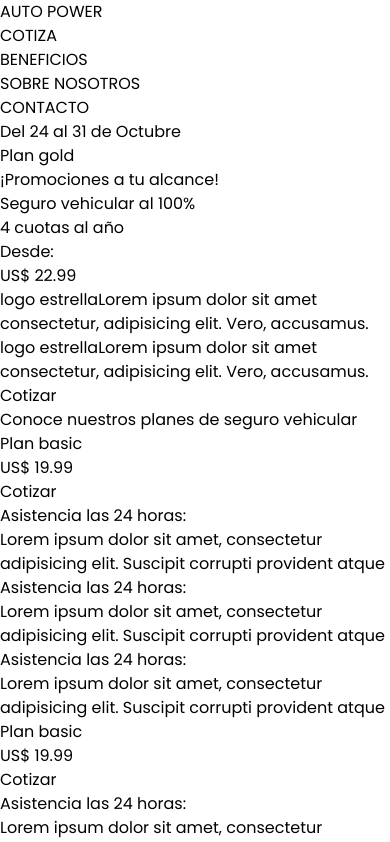
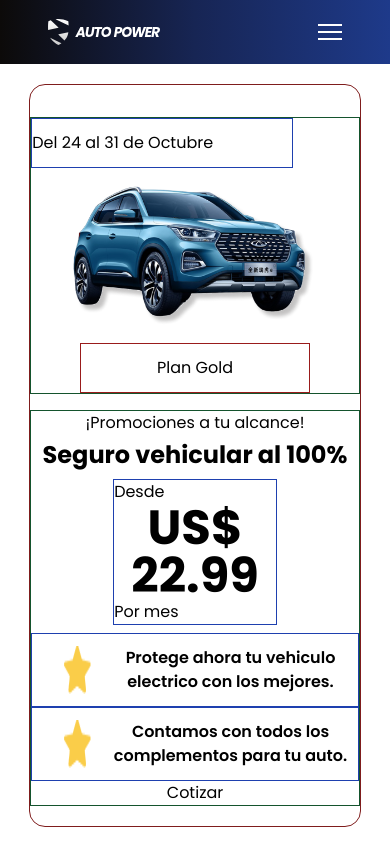
Before and after one commit to Camrubiano10/Proyecto-Autopower, a plain HTML site: page index.html in a window 390 px wide. Shown: the top 842 px of the page. Drawn offline with nearby package versions, Linux system fonts and the light colour scheme; files that its build step writes are made by us from their sources.

Commit message:
avance responsive

```diff
--- a/index.html
+++ b/index.html
@@ -20,31 +20,75 @@
 <body>
 
   <main>
-    <nav>
-      <div>
-        <!-- <img src="" alt=""> Imagen logo  -->
-      <h1>AUTO POWER</h1>
+    <nav class="fixed top-0 left-0 right-0 flex justify-between items-center px-12 py-4 bg-gradient-to-r from-stone-950 via-blue-950  to-blue-900  h-16  ">
+
+      <div class="w-28 ">
+        <img class="  " src="./assets/logo/Logo-blanco.svg" alt="" />
+
       </div>
 
-      <div>
-        <ul>
+      <div class="">
+        <img class="Visibility md:hidden lg:hidden "
+         src="./assets/img/icon-hamburger.svg" alt="" />
+
+        <ul class="flex hidden md:Visibility lg:Visibility   ">
+          <li>BENEFICIOS</li>
           <li>COTIZA</li>
-          <li>BENEFICIOS</li>
           <li>SOBRE NOSOTROS</li>
           <li>CONTACTO</li>
         </ul>
       </div>
+
+
     </nav>
 
-    <section>
+    <main class="mt-[10vh] border border-red-900 w-[85%] m-auto h-[88vh] rounded-2xl  "> <!--bg-[url('./assets/logo/bg-mobile.png')] bg-cover-->
+
+       <div class="flex flex-col border border-green-900 w-full mt-8    "> <!--Container-->
+        <h2 class="mb-4 border border-blue-800 py-3 w-[80%] ">Del 24 al 31 de Octubre</h2>
+        <img class="w-[75%] mx-auto mb-4  " src="./assets/img/cars/auto.png" alt="">
+        <h2 class="py-3 w-[70%] border border-red-800 mx-auto text-center  ">Plan Gold</h2>
+      </div>
+
+      <div class="border border-green-900 mt-4 text-center  ">
+        <h3>¡Promociones a tu alcance!</h3>
+        <h2 class="mt-1 text-2xl font-bold ">Seguro vehicular al 100%</h2>
+
+        <div class="border border-blue-800 w-[50%] mx-auto flex flex-col my-2">
+        <p class="flex items-start ">Desde</p>
+        <h2 class="text-5xl font-bold ">US$ 22.99</h2>
+        <h2 class="flex items-start ">Por mes</h2>
+        </div>
+        <div class="flex gap-3 border border-blue-800 pl-8 py-3 font-semibold ">
+        <img src="./assets/img/star.png" alt="">
+        <p>Protege ahora tu vehiculo electrico con los mejores.</p>
+        </div>
+
+        <div class="flex gap-3 border border-blue-800 pl-8 py-3 font-semibold ">
+        <img src="./assets/img/star.png" alt="">
+        <p>Contamos con todos los complementos para tu auto.</p>
+        </div>
+
+        <button class=" background-color: var(--skyblue);
+        color: var(--white);
+        font-weight: 700;">Cotizar</button>
+      </div>
+
+      <div> <!--Carrusel buttons-->
+
+      </div>
+    </main>
+
+
+    <!-- <section>
       <div>
         <h2>Del 24 al 31 de Octubre</h2>
-        <!-- <img src="" alt=""> Imagen carro 1  -->
+        <img src="" alt=""> Imagen carro 1
         <h3>Plan gold</h3>
       </div>
 
-      <div> <!--Carrusel-->
-        <h3>¡Promociones a tu alcance!</h3>
+      <div> Carrusel -->
+        <!-- <h3>¡Promociones a tu alcance!</h3>
         <h2>Seguro vehicular al 100%</h2>
         <h3>4 cuotas al año</h3>
         <h3>Desde:</h3>
@@ -55,13 +99,19 @@
 
       </div>
 
-      <div>
+      <div> -->
         <!-- <img src="" alt=""> Fecha izquierda  -->
           <!-- <img src="" alt=""> circulo  -->
             <!-- <img src="" alt=""> circulo  -->
               <!-- <img src="" alt=""> circulo  -->
-        <!-- <img src="" alt=""> Flecha derecha  -->
+        <!-- <img src="" alt=""> Flecha derecha
       </div>
+
+
+
+
+
+
 
       <section>
         <h2>Conoce nuestros planes de seguro vehicular</h2>
@@ -127,7 +177,7 @@
         </div>
       </section>
 
-    </section>
+    </section>   -->
 
 
 
```
Also changed, not shown: assets/img/bolsa-dinero.png (added), assets/img/cars/auto.png (added), assets/img/cars/cheri1.png (added), assets/img/cars/chery2.png (added), assets/img/desplegado.svg (added), assets/img/icon-hamburger.svg (added), assets/img/login.png (added), assets/img/sin-desplegar.svg (added), assets/img/star.png (added), assets/logo/Logo-blanco.svg (added), assets/logo/Logo-negro.svg (added), assets/logo/bg-mobile.png (added), assets/logo/favicon.svg (added), assets/logo/isotipo.svg (added).
